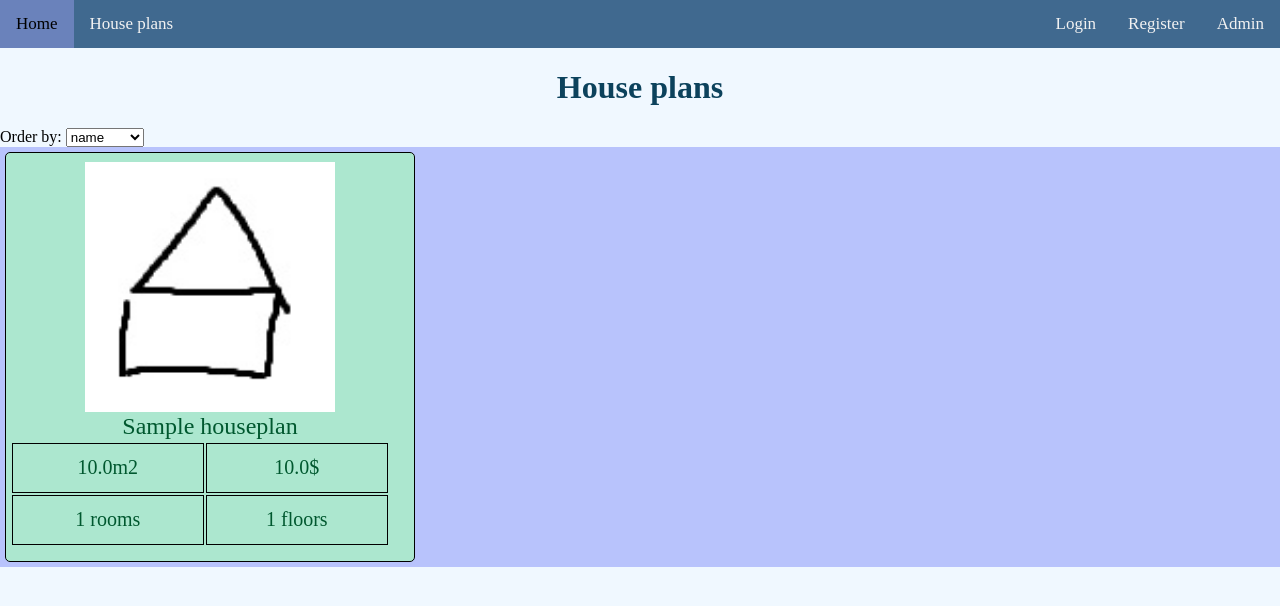
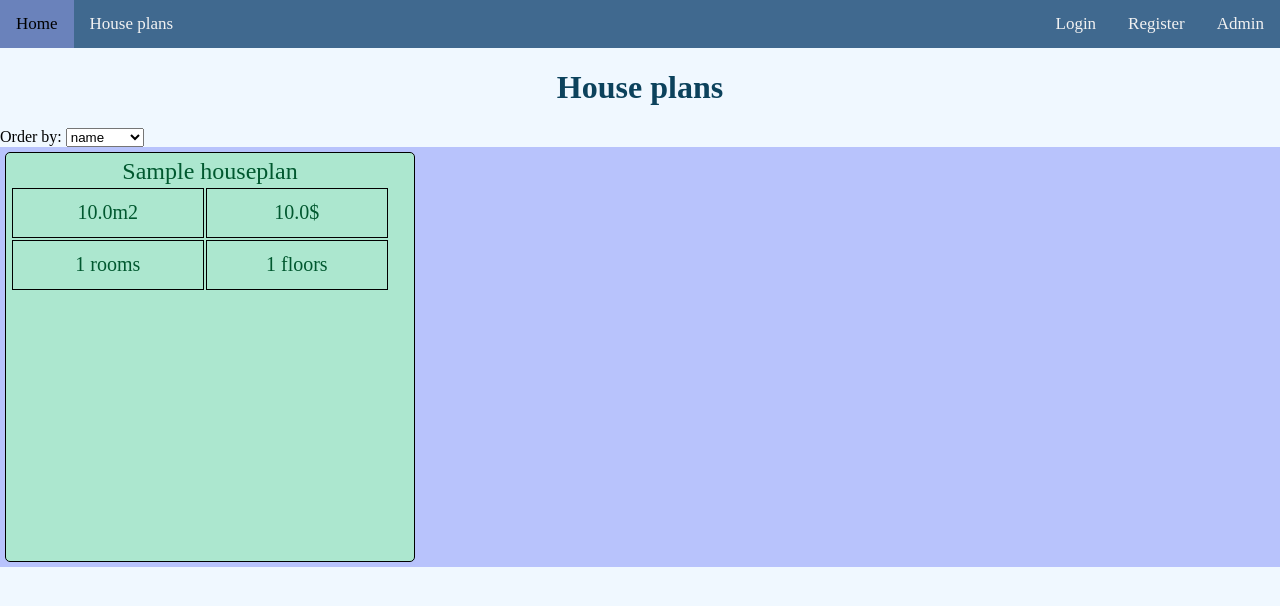
Before and after one commit to Salonce/constructionWebsite, a Django app: page /housePlanBrowser/ in a window 1280 px wide. Shown: the top 606 px of the page. Run offline with Django 4.2, Linux system fonts and the light colour scheme; tables that the repository leaves empty hold one stand-in row (values such as "Sample post").

Commit message:
small ch

```diff
--- a/construction/templates/base.html
+++ b/construction/templates/base.html
@@ -33,6 +33,9 @@
 </div>
 
 {% block body %}
+
+
+
 {% endblock %}
 <script src="{% static '/js/scripts.js' %}" type="text/javascript"></script>
 </body>
--- a/construction/templates/base_browser_not_ready.html
+++ b/construction/templates/base_browser_not_ready.html
@@ -29,7 +29,7 @@
     {% endfor %}
 </div>
 
-{% block name %}  {% endblock %}
+
 
 
 
--- a/construction/templates/housePlanBrowser.html
+++ b/construction/templates/housePlanBrowser.html
@@ -22,7 +22,7 @@
     {% for house in house_plans %}
 
        <a href="{{house.id}}" id="housePlansBlock">
-            <img src="/images/default.jpg" class="image-in-browser"></img>
+            <!--<img src="/images/default.jpg" class="image-in-browser"></img> -->
 
             <div id="houseName" >{{ house.name }}</div>
             <table class="plan-browser-info-table">
--- a/construction/templates/userFavourites.html
+++ b/construction/templates/userFavourites.html
@@ -23,8 +23,8 @@
 
 <div id="housePlansArray">
     {% for favourite in user_favourites %}
-        <a href="/housePlanBrowser/{{favourite.house_plan.id}}" id="housePlansBlock">
-            <img src="/images/default.jpg" class="image-in-browser"></img>
+         <a href="/housePlanBrowser/{{favourite.house_plan.id}}" id="housePlansBlock">
+         <!--   <img src="/images/default.jpg" class="image-in-browser"></img>-->
 
             <div id="houseName">{{ favourite.house_plan.name }}</div>
             <table class="plan-browser-info-table">
```
